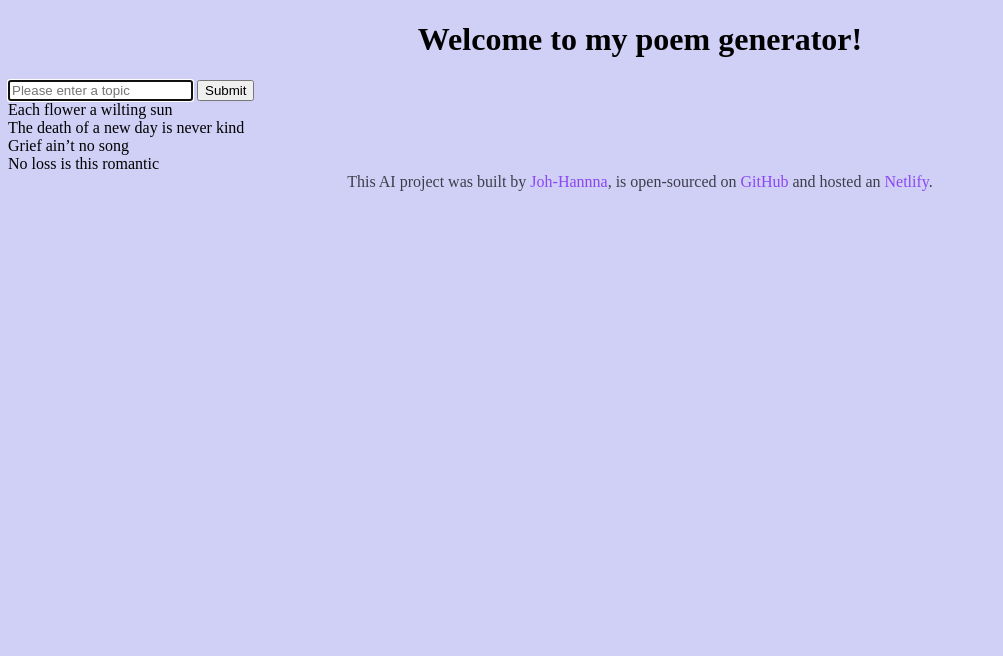
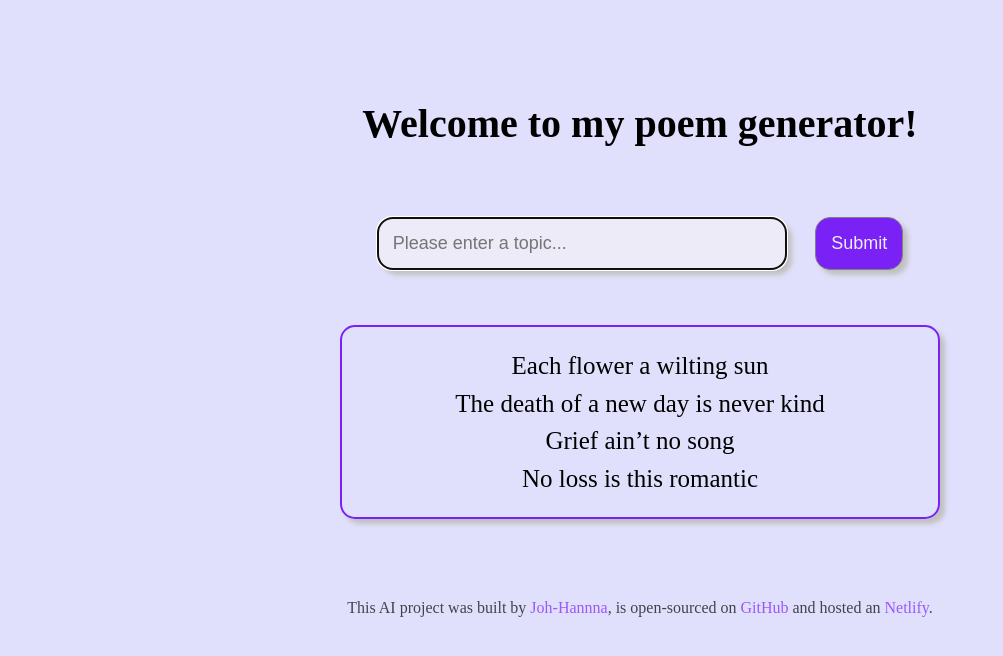
Before and after one commit to Joh-Hanna/My-poem-generator, a plain HTML site: page index.html in a window 1280 px wide. Shown: the whole page, without its empty margins (0-1003 px from the left). Drawn offline with Linux system fonts and the light colour scheme.

Commit message:
Added styling to the project

```diff
--- a/index.html
+++ b/index.html
@@ -7,13 +7,16 @@
     <title>My poem generator</title>
 </head>
 <body>
+    <div class="container">
         <header>
             <h1>Welcome to my poem generator!</h1>
         </header>
         <main>
-        <input type="text" placeholder="Please enter a topic" autofocus required autocomplete="off" />
-        <input type="submit" />
-        <div>
+            <form>
+                <input type="text" placeholder="Please enter a topic..." autofocus required autocomplete="off" class="input"/>
+                <input type="submit" class="submit"/>
+            </form>
+            <div class="poem">
                 Each flower a wilting sun <br/>
                 The death of a new day is never kind <br/>
                 Grief ain’t no song <br/>
@@ -23,6 +26,7 @@
 
 
         <footer>This AI project was built by <a href="https://github.com/Joh-Hanna" target="_blank">Joh-Hannna</a>, is open-sourced on <a href="https://github.com/Joh-Hanna/My-poem-generator" target="_blank">GitHub</a> and hosted an <a href="https://joh-hannas-poem-generator.netlify.app/" target="_blank">Netlify</a>.</footer>
+    </div>
     <link rel="stylesheet" href="src/style.css">
 </body>
 </html>
--- a/src/style.css
+++ b/src/style.css
@@ -1,15 +1,57 @@
 body {
-    background: #d0cff6;
+    background: #e1e0fc;
 }
+.container {
+    margin: 100px auto;
+    max-width: 600px;
+}
+h1 {
+    font-size: 40px;
+    text-align: center;
+    margin-bottom: 40px;
+}
+form {
+   padding: 30px;
+   margin-bottom: 25px;
+   display:flex;
+   justify-content: space-around;
 
-h1 {
+}
+.input {
+    font-size: 18px;
+    padding: 15px;
+    background:  #ecebf7;
+    border: 1px solid grey;
+    border-radius: 15px;
+    width: 70%;
+    margin-right: 15px;
+    box-shadow: 5px 5px 5px silver;
+}
+.submit {
+    font-size: 18px;
+    padding: 15px;
+    background:  rgb(122, 33, 246);
+    color: #ecebf7;
+    border: 1px solid grey;
+    border-radius: 15px;
+    box-shadow: 5px 5px 5px silver;
+}
+.poem {
+    font-size: 25px;
     text-align: center;
+    line-height: 1.5;
+    border:rgb(122, 33, 246) 2px solid;
+    border-radius: 15px;
+    box-shadow: 5px 5px 5px silver;
+    padding: 20px;
+
 }
 footer {
     text-align: center;
     opacity: 0.7;
+    margin-top: 80px;
 }
 a {
-    color: rgb(110, 14, 244);
+    color: rgb(122, 33, 246);
     text-decoration: none;
 }
```
Lines whose indentation alone changed are shown as unchanged.
